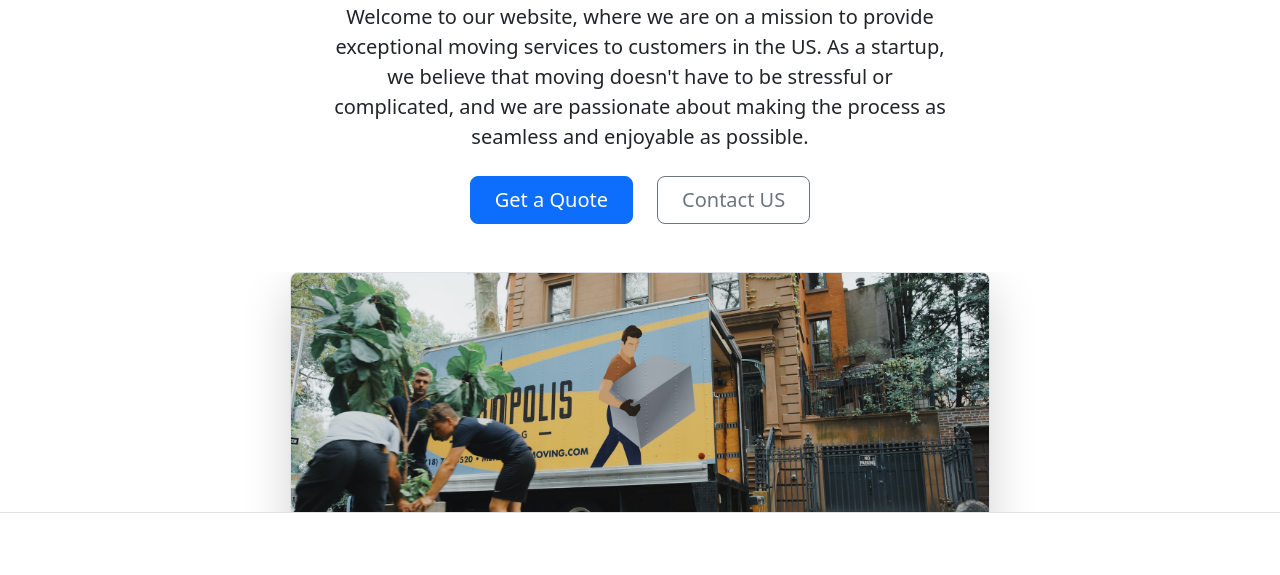
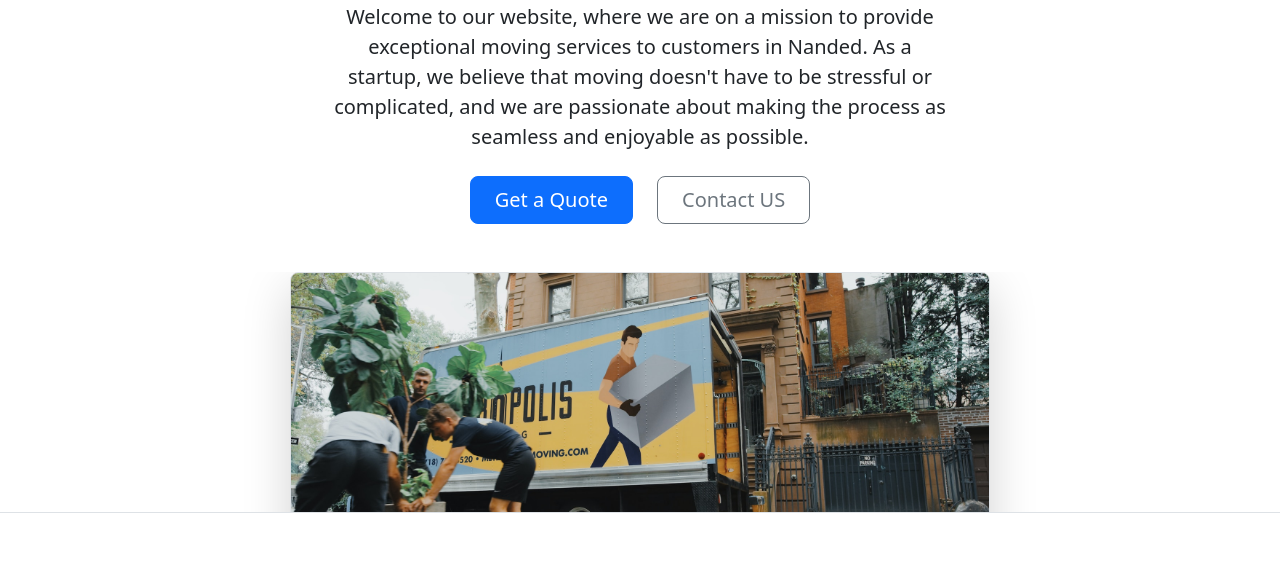
Before and after one commit to jaysugave/website-project, a plain HTML site: page index.html in a window 1280 px wide. Shown: the part 225-800 px from the top of the page. Drawn offline with nearby package versions, Linux system fonts and the light colour scheme.

Commit message:
Update index.html

```diff
--- a/index.html
+++ b/index.html
@@ -54,7 +54,7 @@
   <div class="px-4 pt-5 my-5 text-center border-bottom">
     <h1 class="display-4 fw-bold text-body-emphasis">Move With Joy</h1>
     <div class="col-lg-6 mx-auto">
-      <p class="lead mb-4">Welcome to our website, where we are on a mission to provide exceptional moving services to customers in the US. As a startup, we believe that moving doesn't have to be stressful or complicated, and we are passionate about making the process as seamless and enjoyable as possible.</p>
+      <p class="lead mb-4">Welcome to our website, where we are on a mission to provide exceptional moving services to customers in Nanded. As a startup, we believe that moving doesn't have to be stressful or complicated, and we are passionate about making the process as seamless and enjoyable as possible.</p>
       <div class="d-grid gap-2 d-sm-flex justify-content-sm-center mb-5">
         <button type="button" class="btn btn-primary btn-lg px-4 me-sm-3">Get a Quote</button>
         <button type="button" class="btn btn-outline-secondary btn-lg px-4">Contact US</button>
```
